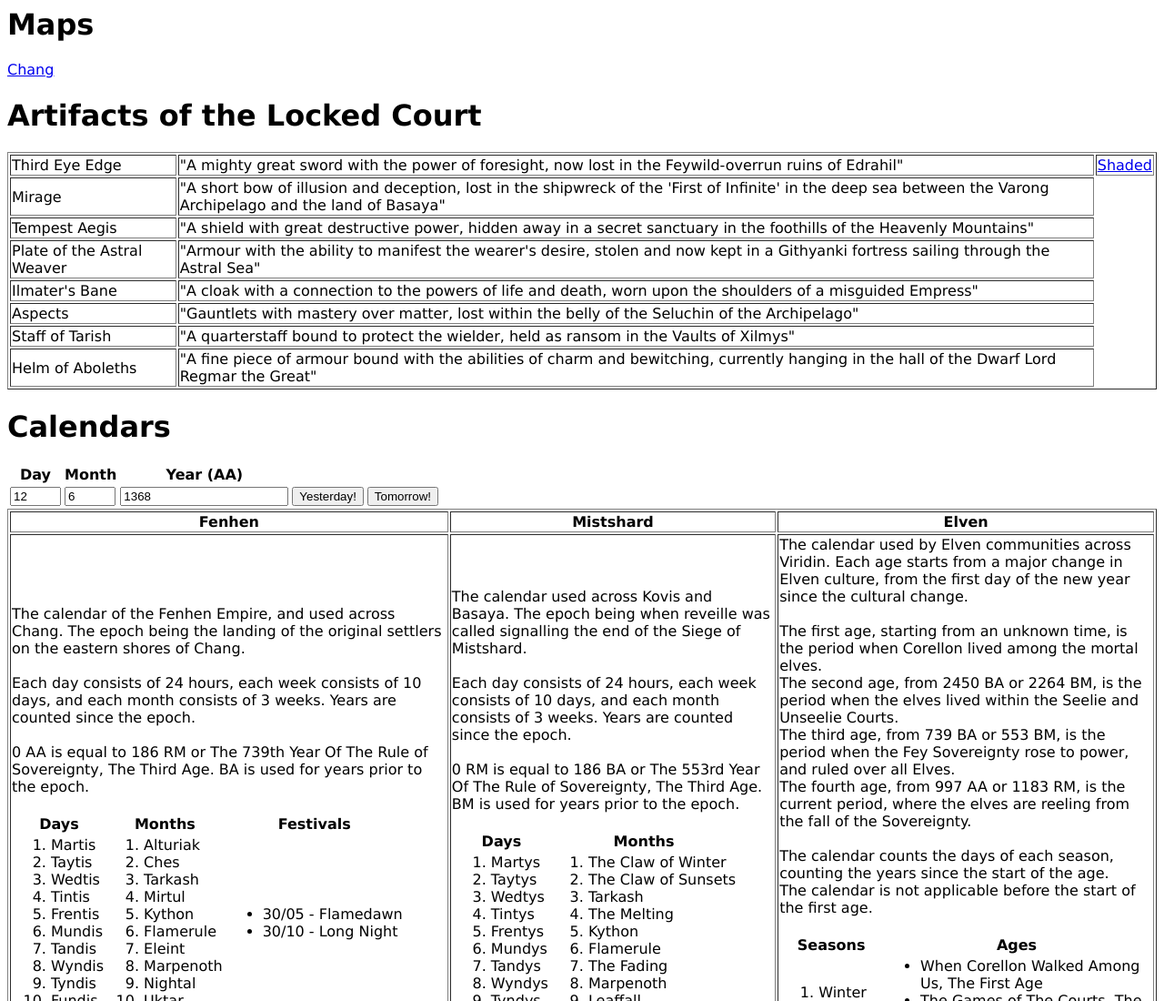
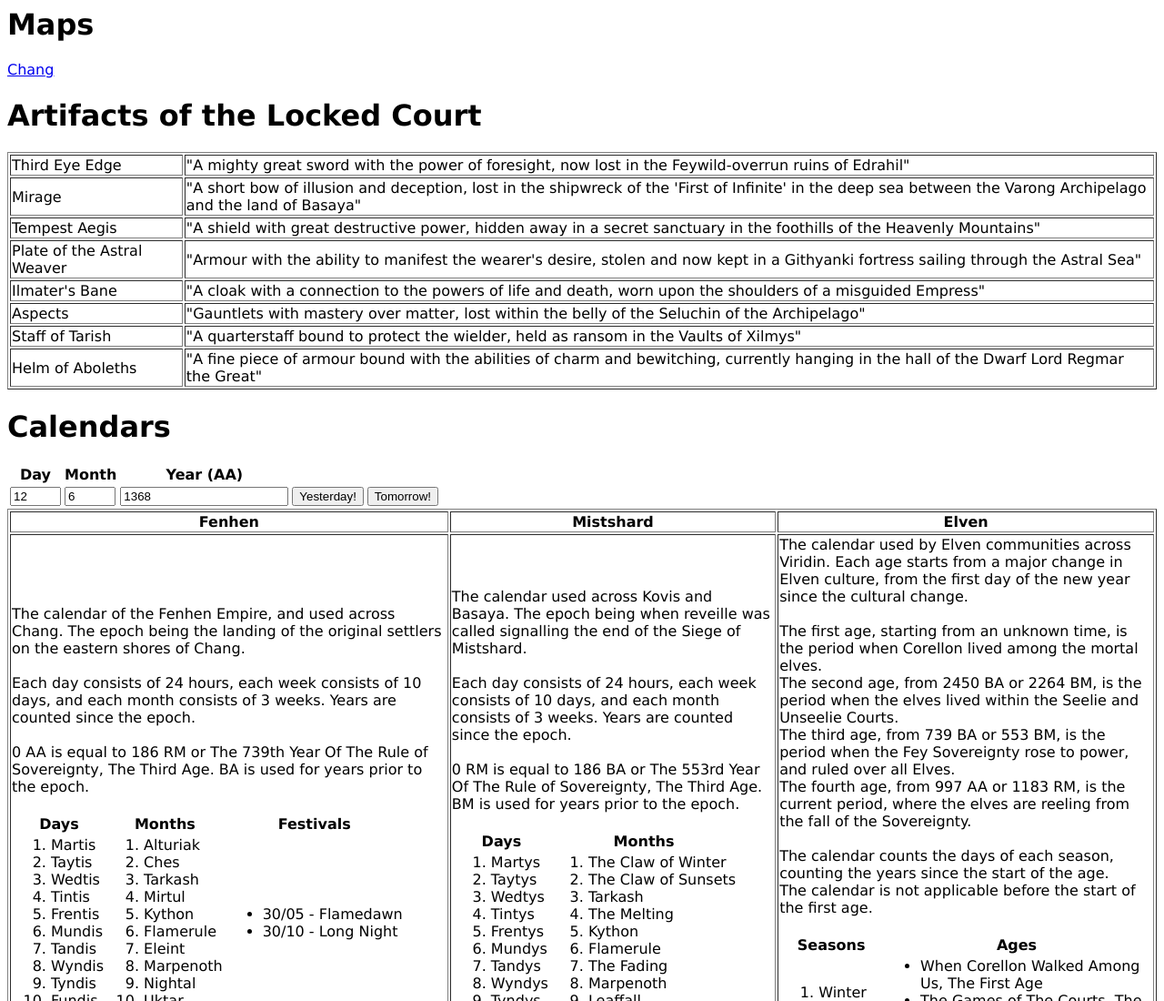
Before and after one commit to salisburyheavyindustries/salisburyheavyindustries.github.io, a plain HTML site: page index.html in a window 1280 px wide. Shown: the top 1100 px of the page at 91% size. Drawn offline with Linux system fonts and the light colour scheme; a script that the page names is missing.

Commit message:
Recomments third eye edge shaded

```diff
--- a/index.html
+++ b/index.html
@@ -233,7 +233,7 @@
                 <tr>
                     <td>Third Eye Edge</td>
                     <td>"A mighty great sword with the power of foresight, now lost in the Feywild-overrun ruins of Edrahil"</td>
-                    <td><a href="artifacts/third-eye-edge-shaded-wmsgh.png">Shaded</a></td>
+                    <!--<td><a href="artifacts/third-eye-edge-shaded-wmsgh.png">Shaded</a></td>-->
                     <!--<td><a href="artifacts/third-eye-edge-dawning-ggldf.png">Dawning</a></td>-->
                     <!--<td><a href="artifacts/third-eye-edge-luminary-drxcs.png">Luminary</a></td>-->
                 </tr>
```
